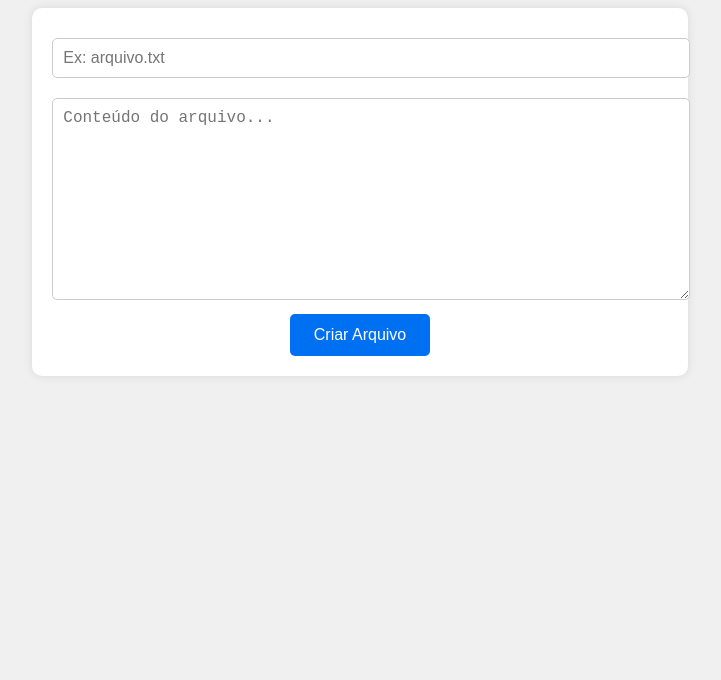
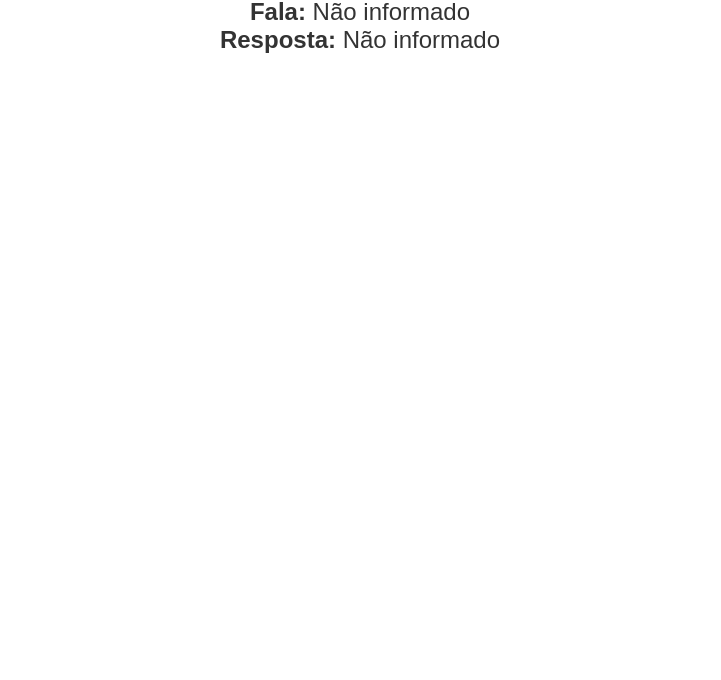
Before and after one commit to THEEX-OFICIAL/THEEX, a plain HTML site: page index.html in a window 1280 px wide. Shown: the part 120-800 px from the top of the page, without its empty margins (280-1001 px from the left). Drawn offline with Linux system fonts and the light colour scheme.

Commit message:
Update index.html

```diff
--- a/index.html
+++ b/index.html
@@ -1,105 +1,32 @@
 <!DOCTYPE html>
-<html lang="pt-BR">
+<html lang="pt-br">
 <head>
   <meta charset="UTF-8">
-  <title>Criar Arquivo no GitHub</title>
+  <title>THEEX API</title>
   <style>
-    body {
-      font-family: Arial, sans-serif;
-      background: #f0f0f0;
-      padding: 40px;
-      text-align: center;
-    }
-
-    form {
-      background: white;
-      padding: 20px;
-      border-radius: 10px;
-      display: inline-block;
-      box-shadow: 0 0 10px rgba(0,0,0,0.1);
-    }
-
-    input, textarea {
-      width: 100%;
-      margin: 10px 0;
-      padding: 10px;
-      border-radius: 5px;
-      border: 1px solid #ccc;
-      font-size: 16px;
-    }
-
-    button {
-      padding: 12px 24px;
-      font-size: 16px;
-      background-color: #0070f3;
-      color: white;
-      border: none;
-      border-radius: 5px;
-      cursor: pointer;
-    }
-
-    button:hover {
-      background-color: #0051b8;
-    }
-
-    #mensagem {
-      margin-top: 20px;
-      font-weight: bold;
-    }
+    body { font-family: sans-serif; text-align: center; padding: 30px; }
+    h1 { font-size: 2em; }
+    .result { margin-top: 20px; font-size: 1.5em; color: #333; }
   </style>
 </head>
 <body>
-
-  <h1>Criar Arquivo no GitHub</h1>
-
-  <form id="formulario">
-    <input type="text" id="nome" placeholder="Ex: arquivo.txt" required>
-    <textarea id="conteudo" placeholder="Conteúdo do arquivo..." rows="10" required></textarea>
-    <button type="submit">Criar Arquivo</button>
-  </form>
-
-  <div id="mensagem"></div>
+  <h1>API THEEX</h1>
+  <div class="result" id="output">Processando...</div>
 
   <script>
-    const token = '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';
-    const repo = 'THEEX';
-    const owner = 'THEEX-OFICIAL';
-    const branch = 'main';
+    // Pega a parte após /API/ na URL
+    const path = window.location.pathname;
+    const partes = path.split("/").filter(p => p); // remove vazios
 
-    document.getElementById('formulario').addEventListener('submit', async function(e) {
-      e.preventDefault();
+    // Espera que a URL seja: /THEEX/API/fala/resposta
+    const fala = partes[2] || "Não informado";
+    const resposta = partes[3] || "Não informado";
 
-      const nomeArquivo = document.getElementById('nome').value.trim();
-      const conteudo = document.getElementById('conteudo').value;
-      const path = `api/v1/${nomeArquivo}`;
-      const base64Content = btoa(unescape(encodeURIComponent(conteudo)));
-      const mensagem = document.getElementById('mensagem');
-      mensagem.textContent = 'Enviando...';
-
-      const response = await fetch(`https://api.github.com/repos/${owner}/${repo}/contents/${path}`, {
-        method: 'PUT',
-        headers: {
-          Authorization: `Bearer ${token}`,
-          'Content-Type': 'application/json',
-          'User-Agent': 'github-html-client'
-        },
-        body: JSON.stringify({
-          message: `Criando arquivo ${nomeArquivo}`,
-          content: base64Content,
-          branch: branch
-        })
-      });
-
-      const data = await response.json();
-
-      if (response.ok) {
-        mensagem.innerHTML = `✅ Arquivo criado com sucesso: <a href="${data.content.html_url}" target="_blank">${data.content.html_url}</a>`;
-      } else {
-        mensagem.textContent = `❌ Erro: ${data.message || 'Erro desconhecido'}`;
-        console.error(data);
-      }
-    });
+    const output = document.getElementById("output");
+    output.innerHTML = `
+      <strong>Fala:</strong> ${decodeURIComponent(fala)}<br>
+      <strong>Resposta:</strong> ${decodeURIComponent(resposta)}
+    `;
   </script>
-
 </body>
 </html>
```
